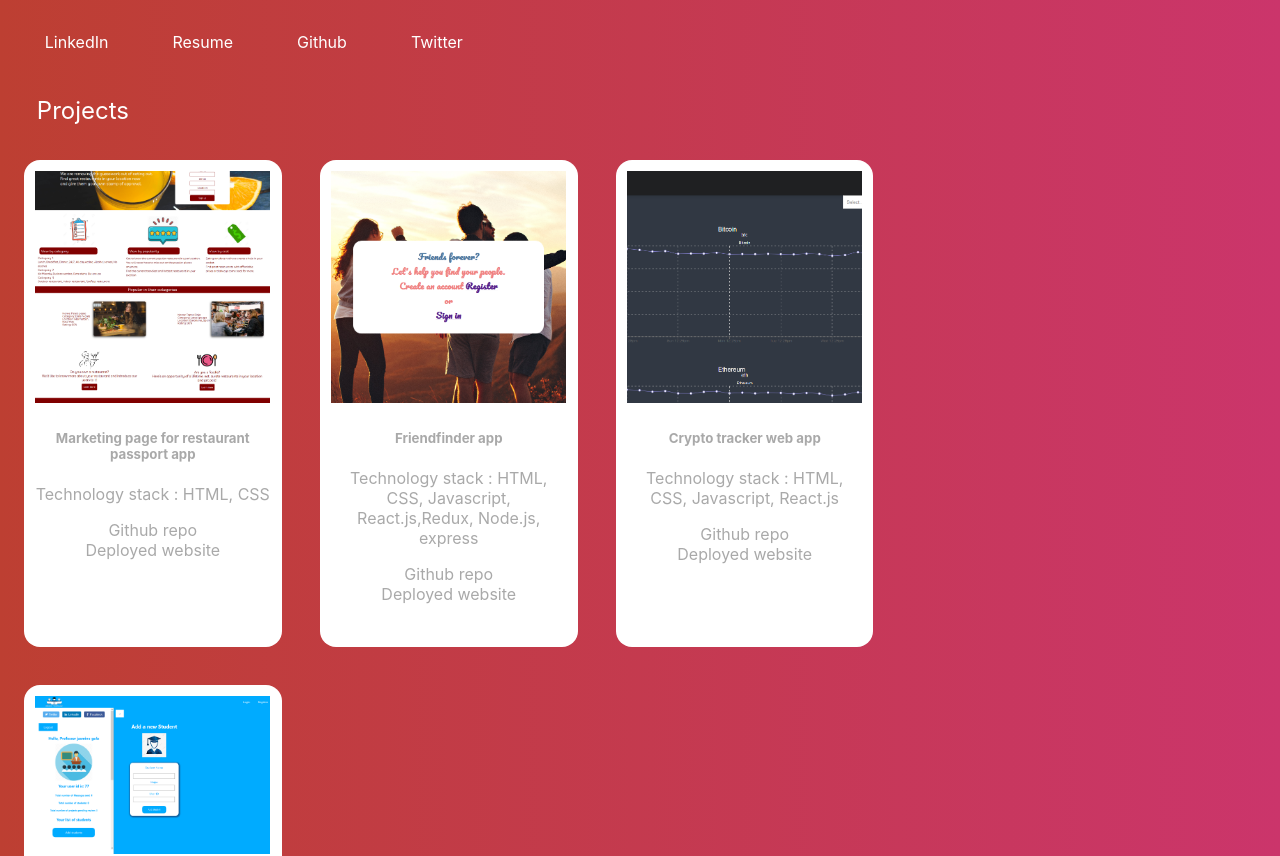
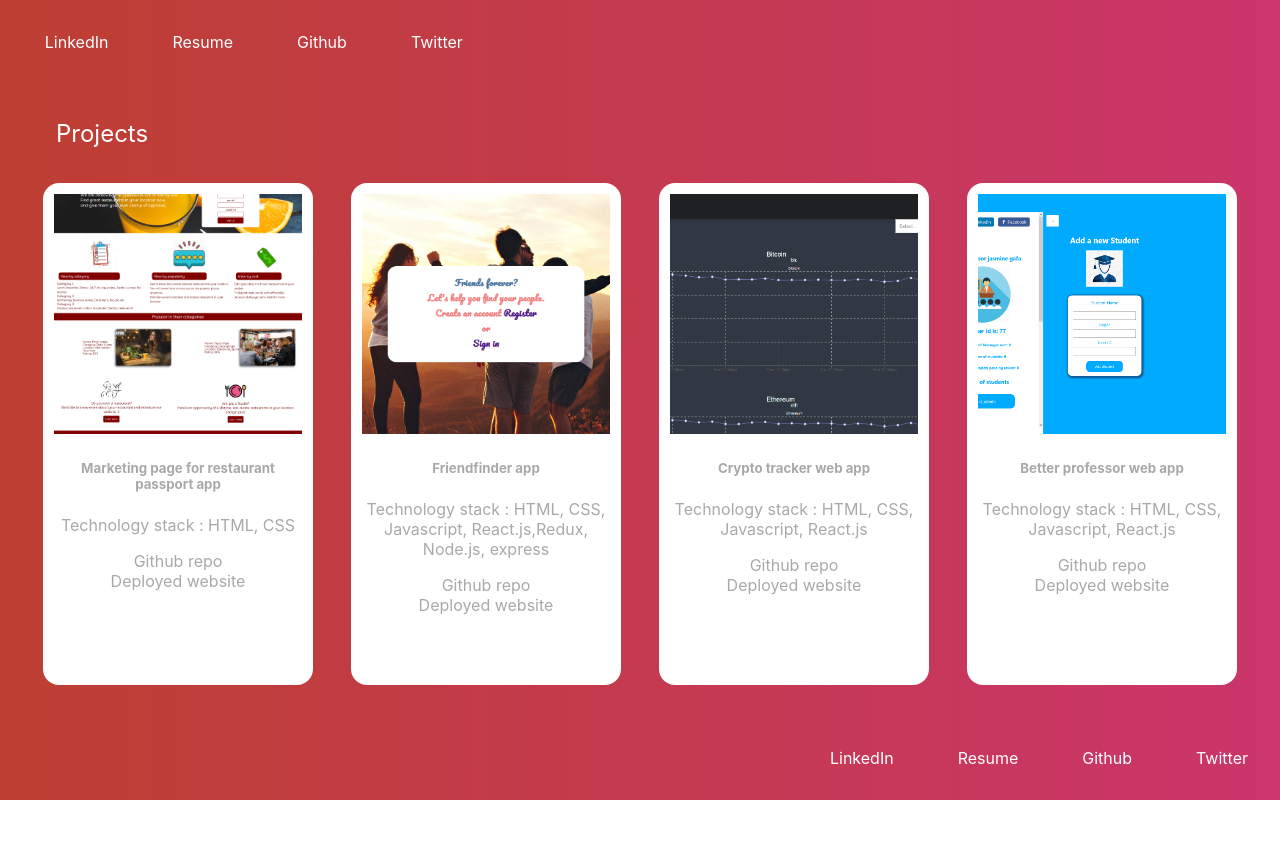
Before and after one commit to awuorm/portfolio-using-react, a React (Create React App) app: page /projects in a window 1280 px wide. Shown: the top 856 px of the page. After the commit the page ends 800 px from the top, so only its background shows below. Built offline with nearby package versions, Linux system fonts and the light colour scheme.

Commit message:
fixing projects scrollbar

```diff
--- a/src/styles.js
+++ b/src/styles.js
@@ -1,7 +1,7 @@
 import styled from "styled-components";
 
 export const StyledProjectsTitle = styled.div`
-  width: 98vw;
+  width: 95vw;
   height: 10%;
   padding: 1 em;
   margin-bottom: 0.5em;
@@ -21,6 +21,7 @@ export const StyledProjects = styled.div`
   display: grid;
   grid-template-columns: repeat(auto-fill, minmax(260px, 1fr));
   grid-gap: 1em;
+  width: 100%;
   div {
     background: white;
     padding: 0.7em;
```
